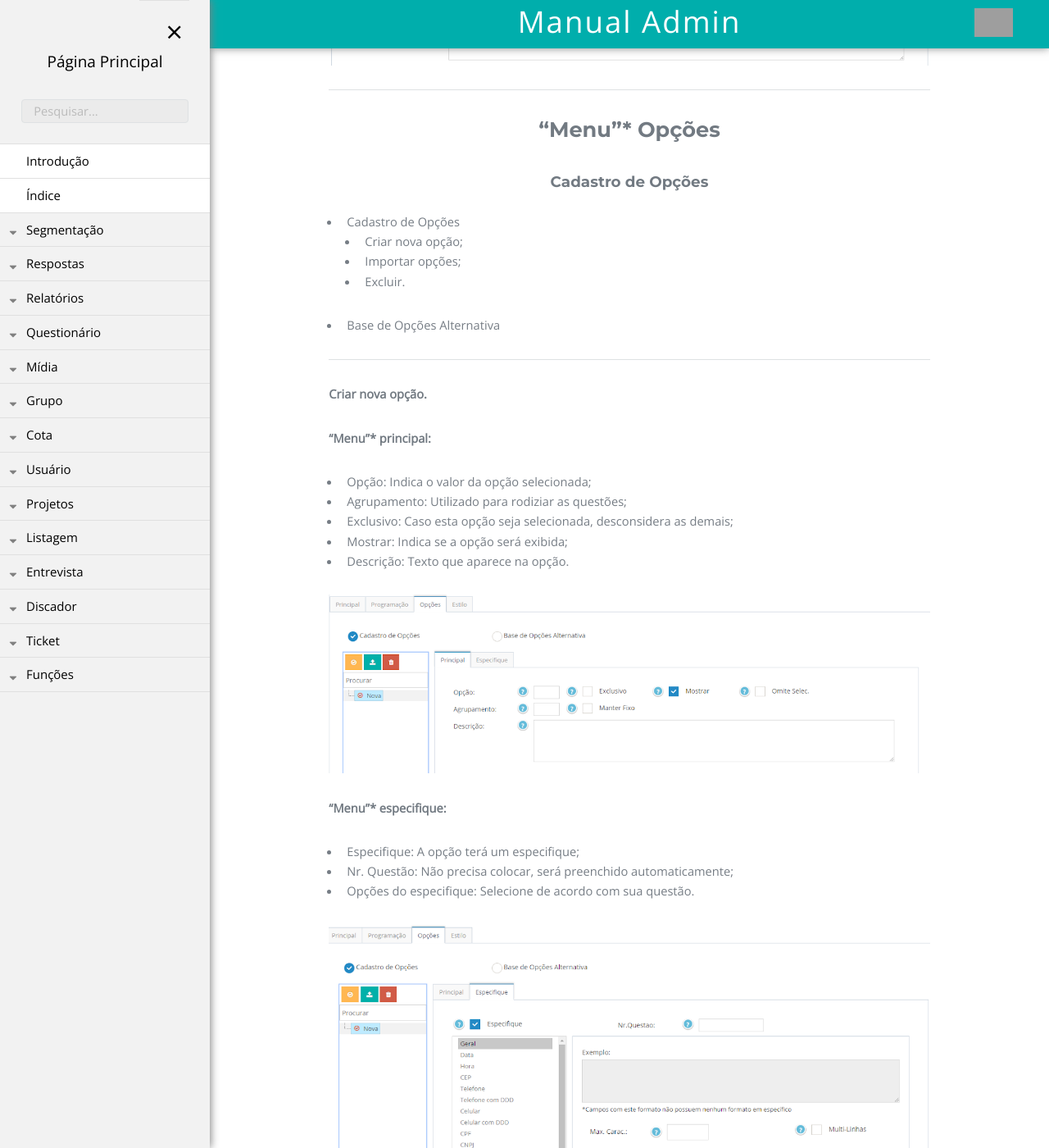
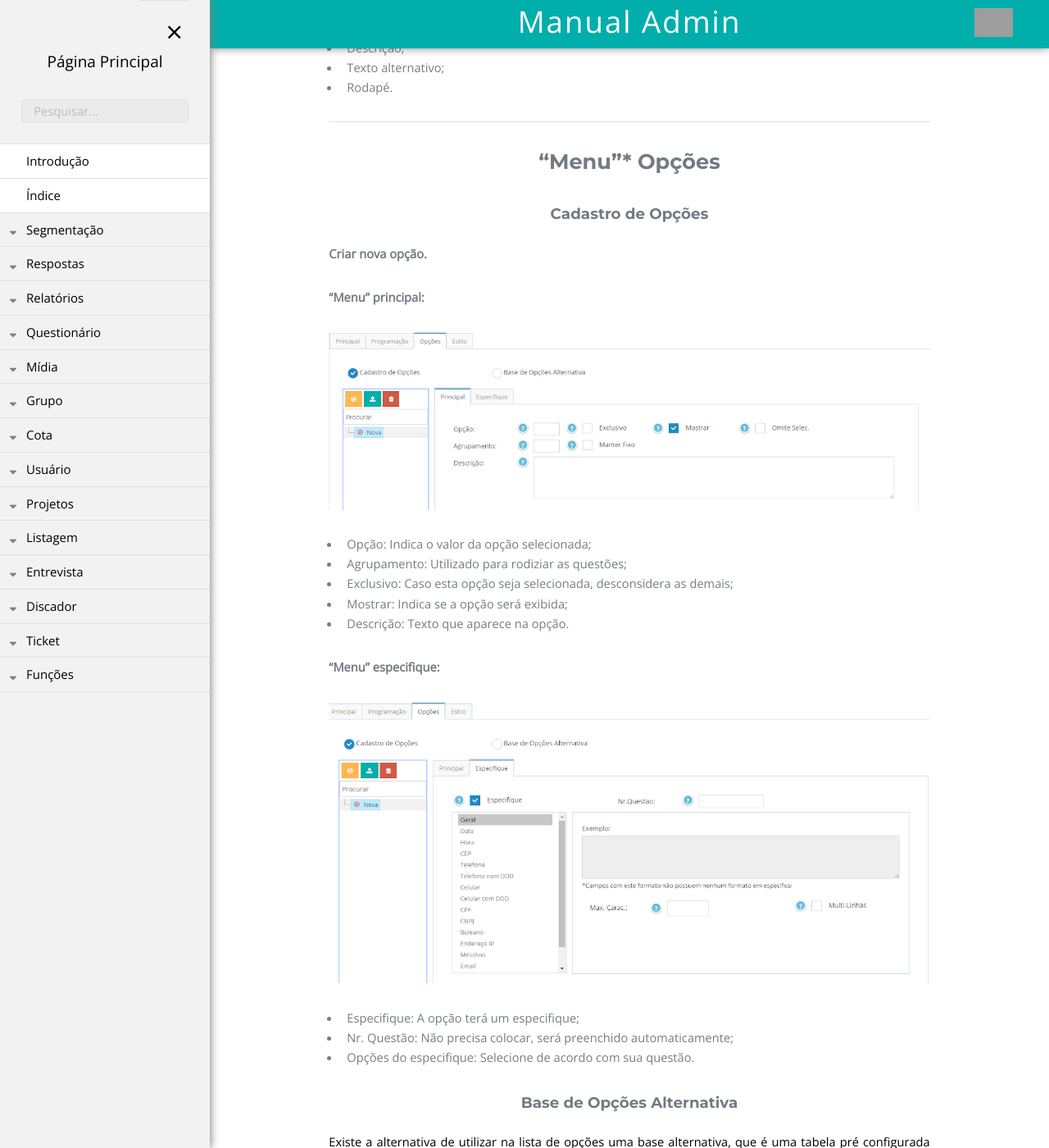
Before and after one commit to rogerio-figueiredo-hsr/hsrtechonline.github.io, a Jekyll site: the page built from _posts/2018-06-18-tipo-questão-ru-e-rm.md, in a window 1280 px wide and 1400 px high, scrolled down 1731 px. Shown: the whole window at 82% size. Built offline with Jekyll 4.4.1, drawn with Linux system fonts in a browser that asks for light colours; grey boxes are pictures that could not be loaded.

Commit message:
Trocando as imagens de posição

```diff
--- a/_posts/2018-06-18-tipo-questão-ru-e-rm.md
+++ b/_posts/2018-06-18-tipo-questão-ru-e-rm.md
@@ -27,7 +28,6 @@ Temos os campos:
 - Descrição;
 - Texto alternativo;
 - Rodapé.
-![Imagem de apoio 1]({{ "/assets/img/tipo-questao-ru-e-rm-01.png" | prepend: site.baseurl }})
 
 ----
 
@@ -35,6 +35,7 @@ Temos os campos:
 
 ### RM
 
+![Imagem de apoio 4]({{ "/assets/img/tipo-questao-ru-e-rm-04.png" | prepend: site.baseurl }})
 - Omite selec: Omite os selecionadores, ao invés de você selecionar o espaço vazio em forma de "bolinha" ou "quadrado", você seleciona a descrição da opção;
 - Obrigatório: Exige uma resposta para a questão;
 - Mostrar: Indica se a questão será exibida na página ou não;
@@ -46,40 +47,29 @@ Temos os campos:
 - Texto alternativo;
 - Rodapé.
 
-![Imagem de apoio 4]({{ "/assets/img/tipo-questao-ru-e-rm-04.png" | prepend: site.baseurl }})
-
 ----
 
 ## "Menu"* Opções
 
 ### Cadastro de Opções
-- Cadastro de Opções
-    - Criar nova opção;
-    - Importar opções;
-    - Excluir.
-- Base de Opções Alternativa
-
-----
 
 **Criar nova opção.**
 
-**"Menu"* principal:**
+**"Menu" principal:**
 
+![Imagem de apoio 2]({{ "/assets/img/tipo-questao-ru-e-rm-02.png" | prepend: site.baseurl }})
 - Opção: Indica o valor da opção selecionada;
 - Agrupamento: Utilizado para rodiziar as questões;
 - Exclusivo: Caso esta opção seja selecionada, desconsidera as demais;
 - Mostrar: Indica se a opção será exibida;
 - Descrição: Texto que aparece na opção.
 
-![Imagem de apoio 2]({{ "/assets/img/tipo-questao-ru-e-rm-02.png" | prepend: site.baseurl }})
+**"Menu" especifique:**
 
-**"Menu"* especifique:**
-
+![Imagem de apoio 3]({{ "/assets/img/tipo-questao-ru-e-rm-03.png" | prepend: site.baseurl }})
 - Especifique: A opção terá um especifique;
 - Nr. Questão: Não precisa colocar, será preenchido automaticamente;
 - Opções do especifique: Selecione de acordo com sua questão.
-
-![Imagem de apoio 3]({{ "/assets/img/tipo-questao-ru-e-rm-03.png" | prepend: site.baseurl }})
 
 ### Base de Opções Alternativa
 
```
Also changed, not shown: other parts of _posts/2018-06-18-tipo-questão-ru-e-rm.md (+1 -0 lines).
